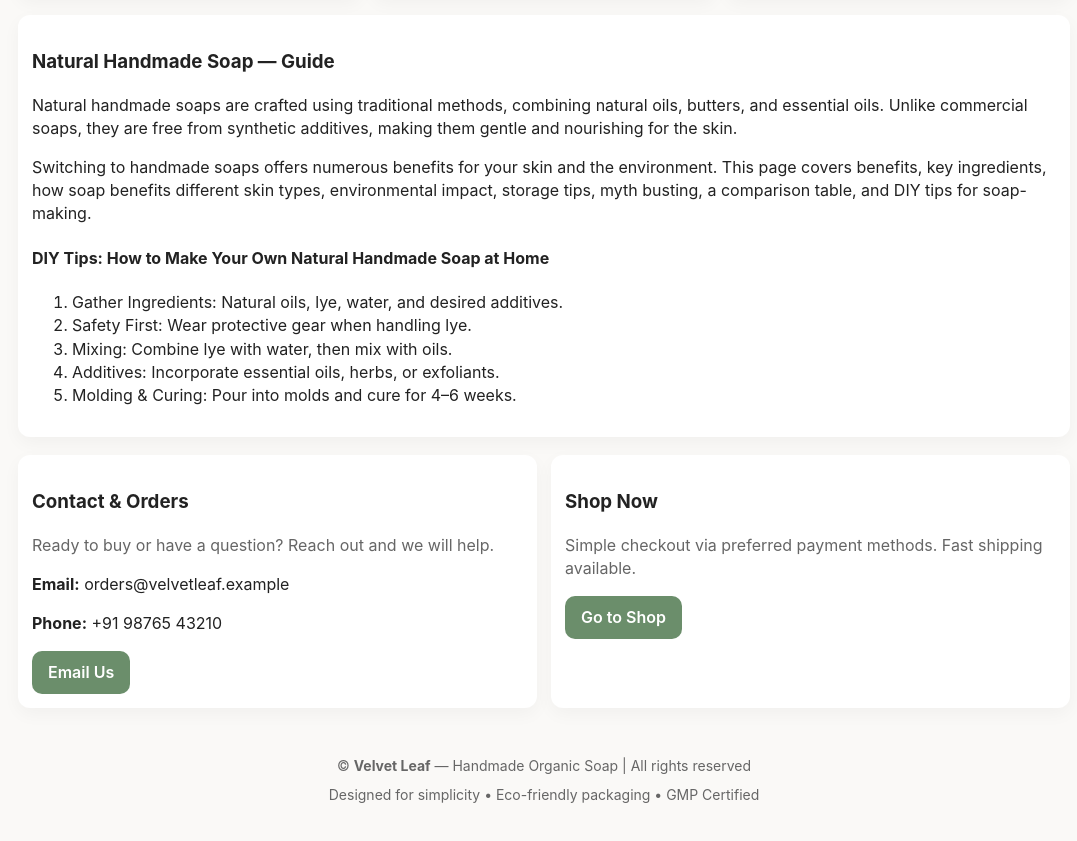
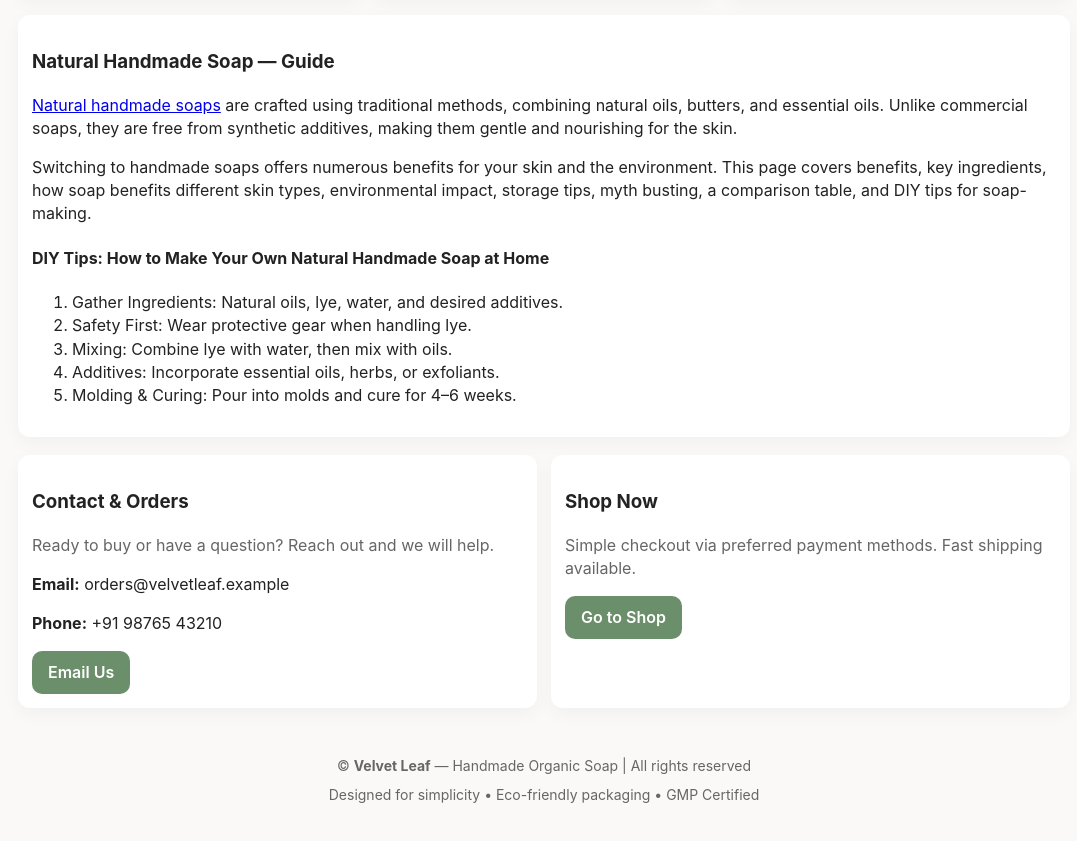
Before and after one commit to Velvet-leaf/velvet-leaf-github.io, a plain HTML site: page index.html in a window 1280 px wide. Shown: the part 3205-4046 px from the top of the page, without its empty margins (96-1173 px from the left). Drawn offline with Linux system fonts and the light colour scheme.

Commit message:
Update index.html

```diff
--- a/index.html
+++ b/index.html
@@ -319,7 +319,7 @@
     <!-- LONG CONTENT / GUIDE (condensed) -->
     <section style="margin-top:18px" class="card">
       <h3>Natural Handmade Soap — Guide</h3>
-      <p>Natural handmade soaps are crafted using traditional methods, combining natural oils, butters, and essential oils. Unlike commercial soaps, they are free from synthetic additives, making them gentle and nourishing for the skin.</p>
+      <p><a href="https://thevelvetleaf.in/">Natural handmade soaps</a> are crafted using traditional methods, combining natural oils, butters, and essential oils. Unlike commercial soaps, they are free from synthetic additives, making them gentle and nourishing for the skin.</p>
 
       <p>Switching to handmade soaps offers numerous benefits for your skin and the environment. This page covers benefits, key ingredients, how soap benefits different skin types, environmental impact, storage tips, myth busting, a comparison table, and DIY tips for soap-making.</p>
 
```
